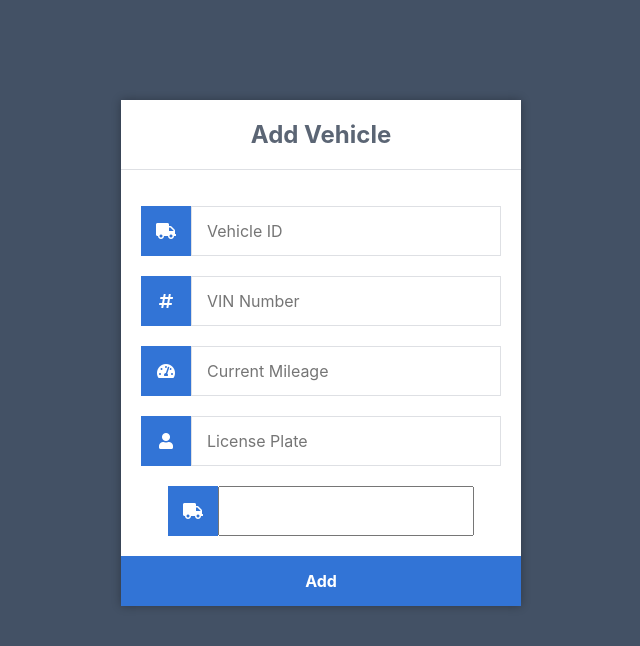
After one commit to CodyBu/Truck-Tracker, a Flask app: page /trucktracker/vehicle-registration in a window 1280 px wide. The commit adds this page. Shown: the top 646 px of the page, without its empty margins (319-959 px from the left). Run offline with Flask 2, Linux system fonts and the light colour scheme; some libraries are stand-ins or nearby versions.

Commit message:
Add vehicle functionality added. SQl typo fixed. Other issues resolved

```diff
--- a/InitializeDatabase.sql
+++ b/InitializeDatabase.sql
@@ -26,7 +26,7 @@ CREATE TABLE USER(
 CREATE TABLE VEHICLE(
   VehicleID varchar(10) NOT NULL,
   Mileage int NOT NULL,
-  VehileType varchar(8) NOT NULL,
+  VehicleType varchar(8) NOT NULL,
   VIN int NOT NULL,
   LicensePlate varchar(8) NOT NULL,
   CONSTRAINT VehiclePK PRIMARY KEY (VehicleID)
--- a/main.py
+++ b/main.py
@@ -89,7 +89,7 @@ def register():
         # Account doesnt exists and the form data is valid, now insert new account into accounts table
             cursor.execute('INSERT INTO USER (UserName, FirstName, LastName, HashPwd, UserType) VALUES ( \"%s\", \"%s\", \"%s\", \"%s\", \"%s\")' % (username, firstname, lastname, hashPassword, usertype))
             mysql.connection.commit()
-            msg = 'You have successfully registered!'
+            msg = 'Employee Added!'
 
     elif request.method == 'POST':
         # Form is empty... (no POST data)
@@ -154,5 +154,38 @@ def employees():
     # User is not loggedin redirect to login page
     return redirect(url_for('login'))
 
+@app.route('/trucktracker/vehicle-registration', methods=['GET', 'POST'])
+def addVehicle():
+    # Output message if something goes wrong...
+    msg = ''
+    # Check if "username", "password" POST requests exist (user submitted form)
+    if request.method == 'POST' and 'vehicleid' and 'vin' and 'mileage' and 'plate' and 'type' in request.form:
+        # Create variables for easy access
+        vehicleid = request.form['vehicleid']
+        vin = int(request.form['vin'])
+        mileage = int(request.form['mileage'])
+        plate = request.form['plate']
+        type = request.form['type']
+
+        # Check if account exists using MySQL
+        cursor = mysql.connection.cursor(MySQLdb.cursors.DictCursor)
+        cursor.execute('SELECT * FROM VEHICLE WHERE VehicleID = \"%s\"' % vehicleid)
+        vehicle = cursor.fetchone()
+        # If account exists show error and validation checks
+        if vehicle:
+            msg = ' Vehicle already exists!'
+        else:
+            # Account doesnt exists and the form data is valid, now insert new account into accounts table
+            cursor.execute(
+                'INSERT INTO VEHICLE (VehicleID, VIN, Mileage, LicensePlate, VehicleType) VALUES ( \"%s\", %d, %d, \"%s\", \"%s\")' % (vehicleid, vin, mileage, plate, type))
+            mysql.connection.commit()
+            msg = 'Vehicle Added!'
+
+    elif request.method == 'POST':
+        # Form is empty... (no POST data)
+        msg = 'Please fill out the form!'
+    # Show registration form with message (if any)
+    return render_template('addvehicle.html', msg=msg)
+
 if __name__ == '__main__':
     app.run()
--- /dev/null
+++ b/templates/addvehicle.html
@@ -0,0 +1,47 @@
+<!DOCTYPE html>
+<html xmlns="http://www.w3.org/1999/html">
+	<head>
+		<meta charset="utf-8">
+		<title>Register</title>
+		<link rel="stylesheet" href="{{ url_for('static', filename='style.css') }}">
+		<link rel="stylesheet" href="https://use.fontawesome.com/releases/v5.7.1/css/all.css">
+	</head>
+	<body>
+		<div class="register">
+			<h1>Add Vehicle</h1>
+			<form action="{{ url_for('addVehicle') }}" method="post" autocomplete="off">
+				<label for="vehicleid">
+					<i class="fas fa-truck"></i>
+				</label>
+				<input type="text" name="vehicleid" placeholder="Vehicle ID" id="vehicleid" required>
+
+                <label for="vin">
+					<i class="fas fa-hashtag"></i>
+				</label>
+				<input type="text" name="vin" placeholder="VIN Number" id="vin" required>
+
+				<label for="mileage">
+					<i class="fas fa-tachometer-alt"></i>
+				</label>
+				<input type="text" name="mileage" placeholder="Current Mileage" id="mileage" required>
+
+				<label for="plate">
+					<i class="fas fa-user"></i>
+				</label>
+				<input type="text" name="plate" placeholder="License Plate" id="plate" required>
+
+				<label for="type">
+					<i class="fas fa-truck"></i>
+				</label>
+				<input list="types" name="type" id="type" required>
+					<datalist id="types">
+						<option value="Truck">
+						<option value="Trailer">
+					</datalist>
+				</input>
+				<div class="msg">{{ msg }}</div>
+				<input type="submit" value="Add">
+			</form>
+		</div>
+	</body>
+</html>
--- a/templates/admin.html
+++ b/templates/admin.html
@@ -6,10 +6,10 @@
 
 <h2>ADMIN PAGE</h2>
 <p>Welcome to TRUCK TRACKER</p>
-<div> <a href="{{ url_for('register') }}"><i class="fas fa-user"></i>Add User</a></div>
 <div> <a href=""><i class="fas fa-sticky-note"></i>Notes</a></div>
 <div> <a href="{{ url_for('employees') }}"><i class="fas fa-users"></i>Employees</a></div>
 <div> <a href=""><i class="fas fa-truck"></i>Truck/Trailer List</a></div>
+<div> <a href="{{ url_for('addVehicle') }}"><i class="fas fa-truck"></i>Add Vehicle</a></div>
 <div> <a href=""><i class="fas fa-tools"></i>Services</a></div>
 
 {% endblock %}
--- a/templates/employees.html
+++ b/templates/employees.html
@@ -26,4 +26,5 @@
         {% endfor %}
     </table>
 </div>
+<div> <a href="{{ url_for('register') }}"><i class="fas fa-user"></i>Add User</a></div>
 {% endblock %}
```
Also changed, not shown: templates/register.html (+2 -6 lines).
